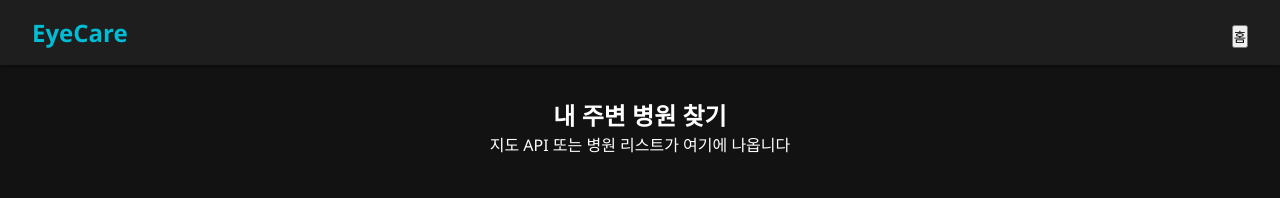
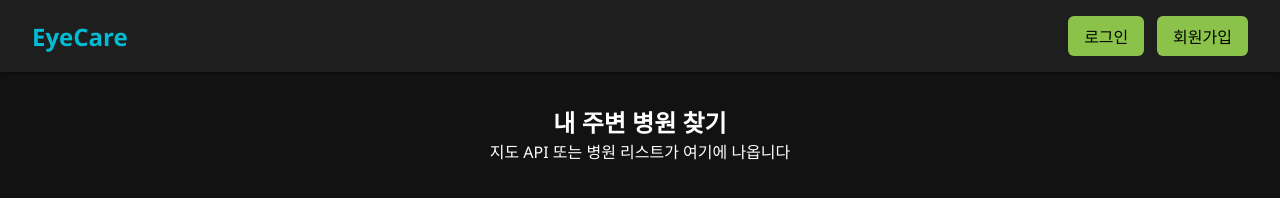
Before and after one commit to team-project-Eyecare/EyeCare, a plain HTML site: page EyeCare/src/main/resources/static/hospital.html in a window 1280 px wide. Drawn offline with Linux system fonts and the light colour scheme.

Commit message:
헤더 누르면 메인 이동, 우측 상단에 버튼 추가

```diff
--- a/EyeCare/src/main/resources/static/hospital.html
+++ b/EyeCare/src/main/resources/static/hospital.html
@@ -7,11 +7,16 @@
 </head>
 <body>
 <header>
-    <div>EyeCare</div>
     <div>
-        <button onclick="location.href='main.html'">홈</button>
+        <a href="main.html" class="logo-link">EyeCare</a>
+    </div>
+    <div class="header-buttons">
+        <button class="header-btn" onclick="location.href='login.html'">로그인</button>
+        <button class="header-btn" onclick="location.href='sign_in.html'">회원가입</button>
     </div>
 </header>
+
+
 <main>
     <h2 style="text-align:center; margin-top:2rem;">내 주변 병원 찾기</h2>
     <p style="text-align:center;">지도 API 또는 병원 리스트가 여기에 나옵니다</p>
--- a/EyeCare/src/main/resources/static/main.css
+++ b/EyeCare/src/main/resources/static/main.css
@@ -25,7 +25,38 @@
     box-shadow: 0 1px 4px rgba(0, 0, 0, 0.5);
   }
 
-  /* 메인 병원/안경 섹션 */
+.logo-link {
+  color: #00bcd4;
+  text-decoration: none;
+  font-weight: bold;
+  font-size: 1.5rem;
+}
+
+.logo-link:hover {
+  color: #4dd0e1;
+}
+
+.header-buttons {
+  display: flex;
+  gap: 0.8rem;
+}
+
+.header-btn {
+  padding: 0.5rem 1rem;
+  background-color: #8bc34a;
+  color: #000;
+  border: none;
+  border-radius: 6px;
+  font-size: 1rem;
+  cursor: pointer;
+  transition: background-color 0.3s ease;
+}
+
+.header-btn:hover {
+  background-color: #8bc34a;
+}
+
+/* 메인 병원/안경 섹션 */
   .main-section {
     display: flex;
     flex-wrap: nowrap;
```
Also changed, not shown: EyeCare/src/main/resources/static/products.html (+6 -2 lines).
